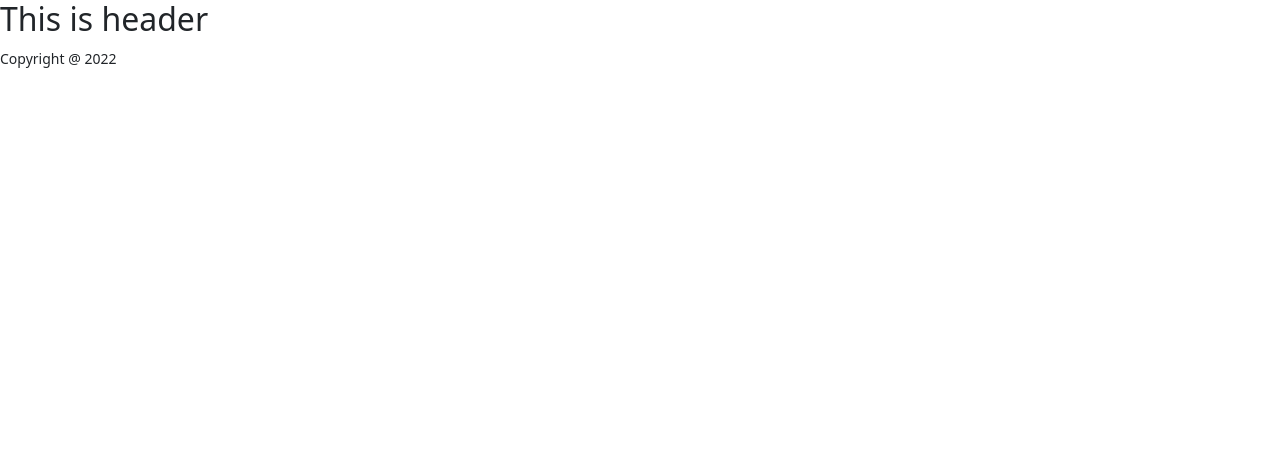
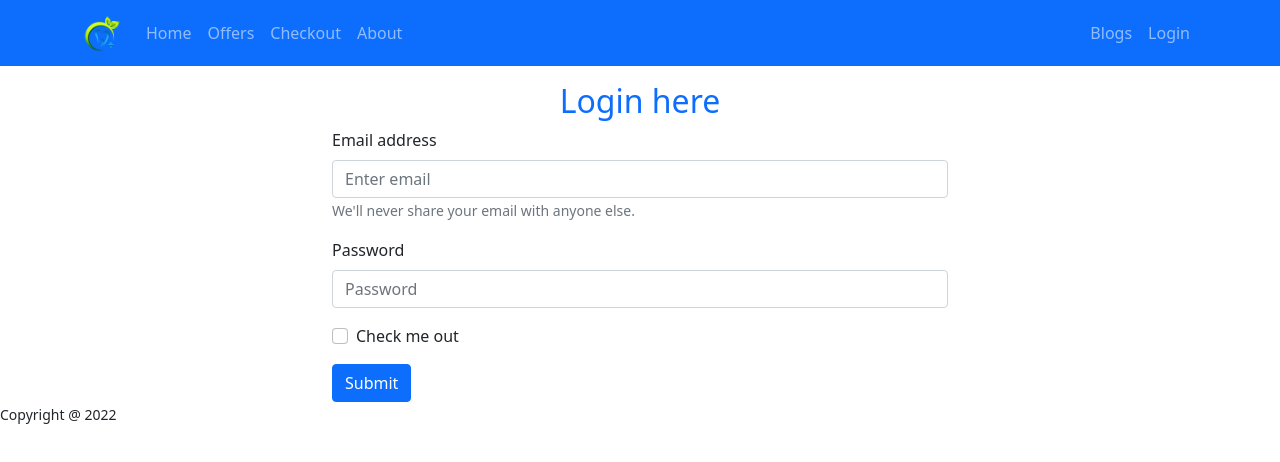
Before and after one commit to Md-Tur/dental-solution, a React (Create React App) app: page /login in a window 1280 px wide. Shown: the top 462 px of the page. Built offline with nearby package versions, Linux system fonts and the light colour scheme.

Commit message:
Login page initialize

```diff
--- a/src/App.js
+++ b/src/App.js
@@ -2,6 +2,7 @@
 import './App.css';
 import About from './Pages/About/About';
 import Home from './Pages/Home/Home/Home';
+import Login from './Pages/Login/Login';
 import Footer from './Pages/Shared/Footer/Footer';
 import Header from './Pages/Shared/Header/Header';
 
@@ -13,6 +14,7 @@
         <Route path='/' element={<Home></Home>}></Route>
         <Route path='/home' element={<Home></Home>}></Route>
         <Route path='/about' element={<About></About>}></Route>
+        <Route path='/login' element={<Login></Login>}></Route>
       </Routes>
       <Footer></Footer>
     </div>
--- /dev/null
+++ b/src/Pages/Login/Login.js
@@ -0,0 +1,32 @@
+import React from 'react';
+import { Button, Form } from 'react-bootstrap';
+
+const Login = () => {
+    return (
+        <div className='container w-50 mx-auto'>
+            <h2 className='text-primary text-center mt-3'>Login here</h2>
+            <Form>
+                <Form.Group className="mb-3" controlId="formBasicEmail">
+                    <Form.Label>Email address</Form.Label>
+                    <Form.Control type="email" placeholder="Enter email" />
+                    <Form.Text className="text-muted">
+                        We'll never share your email with anyone else.
+                    </Form.Text>
+                </Form.Group>
+
+                <Form.Group className="mb-3" controlId="formBasicPassword">
+                    <Form.Label>Password</Form.Label>
+                    <Form.Control type="password" placeholder="Password" />
+                </Form.Group>
+                <Form.Group className="mb-3" controlId="formBasicCheckbox">
+                    <Form.Check type="checkbox" label="Check me out" />
+                </Form.Group>
+                <Button variant="primary" type="submit">
+                    Submit
+                </Button>
+            </Form>
+        </div>
+    );
+};
+
+export default Login;
--- a/src/Pages/Shared/Header/Header.js
+++ b/src/Pages/Shared/Header/Header.js
@@ -1,10 +1,34 @@
 import React from 'react';
+import { Container, Nav, Navbar } from 'react-bootstrap';
+import { Link } from 'react-router-dom';
+import logo from '../../../images/logo.png';
 
 const Header = () => {
     return (
-        <header>
-            <h2>This is header</h2>
-        </header>
+        <>
+            <Navbar collapseOnSelect expand="lg" sticky='top' bg="primary" variant="dark">
+                <Container>
+                    <Navbar.Brand as={Link} to="/">
+                        <img height={40} src={logo} alt="" />
+                    </Navbar.Brand>
+                    <Navbar.Toggle aria-controls="responsive-navbar-nav" />
+                    <Navbar.Collapse id="responsive-navbar-nav">
+                        <Nav className="me-auto">
+                            <Nav.Link as={Link} to="home">Home</Nav.Link>
+                            <Nav.Link as={Link} to="offers">Offers</Nav.Link>
+                            <Nav.Link as={Link} to="checkout">Checkout</Nav.Link>
+                            <Nav.Link href="#pricing">About</Nav.Link>
+                        </Nav>
+                        <Nav>
+                            <Nav.Link as={Link} to="blogs">Blogs</Nav.Link>
+                            <Nav.Link as={Link} to="login">
+                                Login
+                            </Nav.Link>
+                        </Nav>
+                    </Navbar.Collapse>
+                </Container>
+            </Navbar>
+        </>
     );
 };
 
```
Also changed, not shown: src/Pages/Login/Register.js (added, +11 -0 lines), src/Pages/Shared/NotFound/NotFound.js (added, +11 -0 lines), src/images/logo.png (added).
